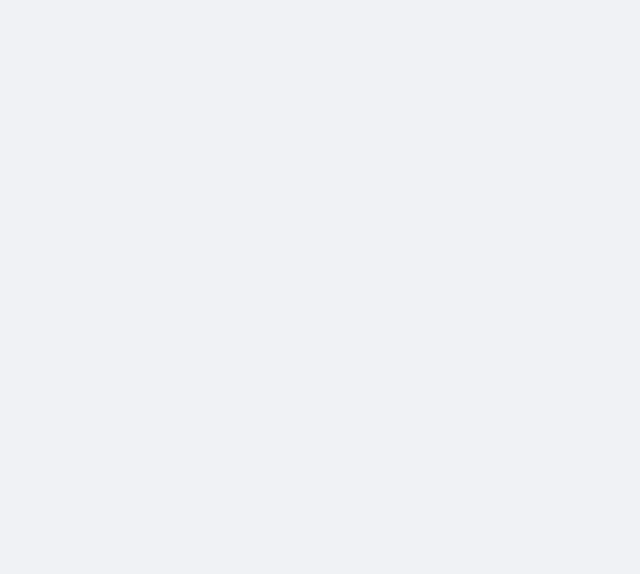
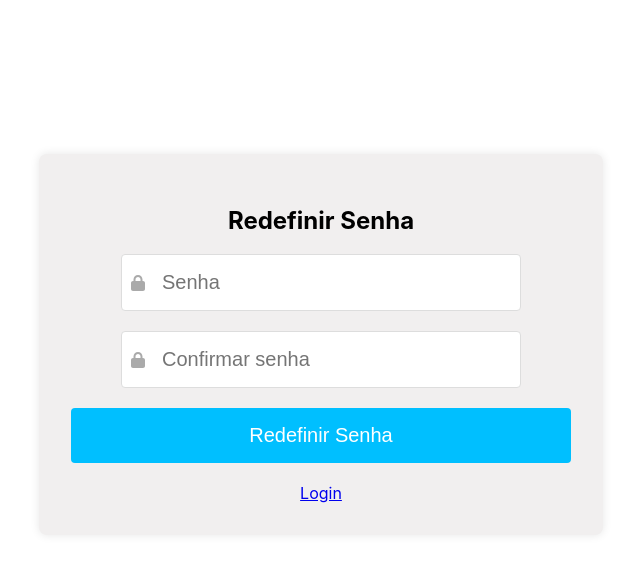
Before and after one commit to davibschneid/PraticasAvancadasDesenvolvimentoWeb, a React (Create React App) app in the folder PraticasAvancadasDesenvolvimentoWeb/api-web/: page /resetar-senha/1 in a window 1280 px wide. Before the commit this address had no page. Shown: the top 574 px of the page, without its empty margins (319-959 px from the left). Built offline with nearby package versions, Linux system fonts and the light colour scheme.

Commit message:
Adicionando busca por nome na lista de registros

```diff
--- a/PraticasAvancadasDesenvolvimentoWeb/api-web/src/App.css
+++ b/PraticasAvancadasDesenvolvimentoWeb/api-web/src/App.css
@@ -39,6 +39,7 @@
   border: 1px solid #ccc;
   border-radius: 8px;
   background-color: #f9f9f9;
+
 }
 
 .form-container fieldset {
@@ -72,7 +73,7 @@
 .form-container input[type="submit"] {
   width: 50%;
   padding: 10px;
-  background-color: #4CAF50;
+  background-color: #00bfff;
   color: white;
   border: none;
   border-radius: 4px;
@@ -81,7 +82,7 @@
 }
 
 .form-container input[type="submit"]:hover {
-  background-color: #45a049;
+  background-color: #00bfff;
 }
 
 .error {
--- a/PraticasAvancadasDesenvolvimentoWeb/api-web/src/CSS/login.css
+++ b/PraticasAvancadasDesenvolvimentoWeb/api-web/src/CSS/login.css
@@ -1,12 +1,3 @@
-body {
-    font-family: Arial, sans-serif;
-    background-color: #f0f2f5;
-    margin: 0;
-    display: flex;
-    justify-content: center;
-    align-items: center;
-    height: 100vh;
-}
 
 .login-container {
     display: flex;
@@ -14,6 +5,7 @@ body {
     align-items: center;
     width: 100%;
     height: 100%;
+    margin-top: 12%;
 }
 
 .login-box {
--- a/PraticasAvancadasDesenvolvimentoWeb/api-web/src/paginas/Cadastro.js
+++ b/PraticasAvancadasDesenvolvimentoWeb/api-web/src/paginas/Cadastro.js
@@ -12,6 +12,7 @@ import axios from 'axios';
 
 import axiosInstance from '../axios/configuracaoAxios';
 
+import FullWidthTabs from './HomeMaterials';
 
 function Cadastro() {
 
@@ -197,6 +198,7 @@ function Cadastro() {
 
     return (
         <div className="App">
+
             <Header title="Formulario de Cadastro" />
 
             <div className="form-container">
@@ -227,7 +229,7 @@ function Cadastro() {
                         <div className="inline-fields">
                             <div className="field-maior">
                                 <label>E-mail:
-                                    <input type="text" name="email" id="nomemaile" value={campos.email} onChange={handleInputChange} />
+                                    <input type="text" name="email" id="email" value={campos.email} onChange={handleInputChange} />
                                     {erros.email && <p className="error">{erros.email}</p>}
                                 </label>
                             </div>
--- /dev/null
+++ b/PraticasAvancadasDesenvolvimentoWeb/api-web/src/paginas/EsqueciMinhaSenha.js
@@ -0,0 +1,47 @@
+
+import React, { useState } from 'react';
+import axios from 'axios';
+import '../CSS/login.css';
+import BotaoVoltar from '../componentes/BotaoVoltar';
+import { FontAwesomeIcon } from '@fortawesome/react-fontawesome';
+import { faUser } from '@fortawesome/free-solid-svg-icons';
+
+const EsqueciMinhaSenha = () => {
+    const [email, setEmail] = useState('');
+    const [mensagem, setMensagem] = useState('');
+    const handlePasswordReset = async () => {
+
+        if (!email) {
+            setMensagem('Informar o e-mail');
+        } else {
+            try {
+                const response = await axios.post('http://localhost:3001/api/esqueci-minha-senha', { email });
+                setMensagem('Um link de recuperação de senha foi enviado para o seu e-mail.');
+            } catch (error) {
+                setMensagem('Erro ao enviar e-mail de recuperação: ');
+            }
+        }
+    };
+    return (
+        <div className="login-container">
+            <div className="login-box">
+                <h1>Esqueci Minha Senha</h1>
+                <div className="input-container">
+                <FontAwesomeIcon icon={faUser} className="input-icon" />
+                <input
+                    type="email"
+                    placeholder="Digite seu e-mail"
+                    value={email}
+                    onChange={(e) => setEmail(e.target.value)}
+                    required
+                />
+                 </div>
+                 <br></br>
+                <button onClick={handlePasswordReset} className="button">Enviar</button>
+                {mensagem && <p style={{ color: 'red' }}>{mensagem}</p>}
+                <BotaoVoltar></BotaoVoltar>
+            </div>
+        </div>
+    );
+};
+export default EsqueciMinhaSenha;
--- /dev/null
+++ b/PraticasAvancadasDesenvolvimentoWeb/api-web/src/paginas/HomeMaterials.js
@@ -0,0 +1,36 @@
+import * as React from 'react';
+import BottomNavigation from '@mui/material/BottomNavigation';
+import BottomNavigationAction from '@mui/material/BottomNavigationAction';
+import FolderIcon from '@mui/icons-material/Folder';
+import RestoreIcon from '@mui/icons-material/Restore';
+import FavoriteIcon from '@mui/icons-material/Favorite';
+import LocationOnIcon from '@mui/icons-material/LocationOn';
+
+export default function LabelBottomNavigation() {
+  const [value, setValue] = React.useState('recents');
+
+  const handleChange = (event, newValue) => {
+    setValue(newValue);
+  };
+
+  return (
+    <BottomNavigation sx={{ width: 500 }} value={value} onChange={handleChange}>
+      <BottomNavigationAction
+        label="Recents"
+        value="recents"
+        icon={<RestoreIcon />}
+      />
+      <BottomNavigationAction
+        label="Favorites"
+        value="favorites"
+        icon={<FavoriteIcon />}
+      />
+      <BottomNavigationAction
+        label="Nearby"
+        value="nearby"
+        icon={<LocationOnIcon />}
+      />
+      <BottomNavigationAction label="Folder" value="folder" icon={<FolderIcon />} />
+    </BottomNavigation>
+  );
+}
--- a/PraticasAvancadasDesenvolvimentoWeb/api-web/src/paginas/ListaRegistros.js
+++ b/PraticasAvancadasDesenvolvimentoWeb/api-web/src/paginas/ListaRegistros.js
@@ -1,28 +1,19 @@
 import React, { useState, useEffect } from 'react';
-import axios from 'axios';
 import axiosInstance from '../axios/configuracaoAxios';
 import BotaoVoltar from '../componentes/BotaoVoltar';
 import { Link } from 'react-router-dom';
-
-//Importar o modal
 import Modal from '../componentes/Modal';
-
-
+import { FaEdit, FaTrash } from 'react-icons/fa';
 import '../App.css';
-
- // Importando o ícone de edicao
-import { FaEdit,FaTrash  } from 'react-icons/fa';
-
 
 function ListaRegistros() {
   const [registros, setRegistros] = useState([]);
   const [loading, setLoading] = useState(true);
   const [error, setError] = useState('');
-
   const [showModal, setShowModal] = useState(false);
   const [selectedId, setSelectedId] = useState(null);
-
   const [mensagem, setMensagem] = useState('');
+  const [buscarPorNome, setBurcarPorNome] = useState('');
 
   useEffect(() => {
     axiosInstance.get('http://localhost:3001/api/usuarios')
@@ -36,12 +27,10 @@ function ListaRegistros() {
       });
   }, []);
 
-
   const handleDelete = (id) => {
     setSelectedId(id);
     setShowModal(true);
   };
-
 
   const confirmDelete = () => {
     axiosInstance.delete(`http://localhost:3001/api/usuarios/${selectedId}`)
@@ -55,18 +44,19 @@ function ListaRegistros() {
         setShowModal(false);
       });
 
-        // Limpar mensagem após 3 segundos
-        setTimeout(() => {
-          setMensagem('');
-      }, 3000);
-
+    setTimeout(() => {
+      setMensagem('');
+    }, 3000);
   };
-
 
   const closeModal = () => {
     setShowModal(false);
     setSelectedId(null);
   };
+
+  const filteredRegistros = registros.filter(registro =>
+    registro.nome.toLowerCase().includes(buscarPorNome.toLowerCase())
+  );
 
   if (loading) {
     return <p>Carregando...</p>;
@@ -79,6 +69,15 @@ function ListaRegistros() {
   return (
     <div className="lista-registros">
       <h2>Lista de Registros</h2>
+      <div>
+      <input
+        type="text"
+        placeholder="Buscar por nome..."
+        value={buscarPorNome}
+        onChange={(e) => setBurcarPorNome(e.target.value)}
+        style={{ width: '20%' }} />
+      </div>
+      <br></br>
       <table>
         <thead>
           <tr>
@@ -94,7 +93,7 @@ function ListaRegistros() {
           </tr>
         </thead>
         <tbody>
-          {registros.map(registro => (
+          {filteredRegistros.map(registro => (
             <tr key={registro.id}>
               <td>{registro.nome}</td>
               <td>{registro.idade}</td>
@@ -106,13 +105,11 @@ function ListaRegistros() {
               <td>{registro.numero}</td>
               <td class="action-column">
                 <Link to={`/editar/${registro.id}`} className="espaco_coluna">
-                   <FaEdit/> Editar  {/* Ícone de edição */}
+                   <FaEdit/> Editar
                 </Link>
-
-                <Link onClick={() => handleDelete(registro.id)} >
-                  <FaTrash /> Deletar {/* Ícone de delete */}
+                <Link onClick={() => handleDelete(registro.id)}>
+                  <FaTrash /> Deletar
                 </Link>
-
               </td>
             </tr>
           ))}
--- a/PraticasAvancadasDesenvolvimentoWeb/api-web/src/paginas/Login.js
+++ b/PraticasAvancadasDesenvolvimentoWeb/api-web/src/paginas/Login.js
@@ -55,7 +55,7 @@ const Login = () => {
                     />
                 </div>
                 <br></br>
-                <Link>Esqueceu a senha?</Link>
+                <Link to="/esqueci-minha-senha">Esqueceu a senha?</Link>
                 <div className="button-container">
                     <button onClick={login} className="button">Login</button>
                 </div>
--- /dev/null
+++ b/PraticasAvancadasDesenvolvimentoWeb/api-web/src/paginas/ResetarSenha.js
@@ -0,0 +1,76 @@
+import React, { useState } from 'react';
+import axios from 'axios';
+import { useParams } from 'react-router-dom';
+import { FontAwesomeIcon } from '@fortawesome/react-fontawesome';
+import { faLock } from '@fortawesome/free-solid-svg-icons';
+import {Link} from 'react-router-dom';
+
+const ResetarSenha = () => {
+
+    const [senha, setSenha] = useState('');
+    const [confirmaSenha, setConfirmaSenha] = useState('');
+    const [mensagem, setMensagem] = useState('');
+    const { token } = useParams();
+
+    const handleSubmit = async (event) => {
+        event.preventDefault();
+        if (senha !== confirmaSenha) {
+            setMensagem('As senhas não coincidem');
+            return;
+        }
+
+        try {
+            const response = await axios.post(`http://localhost:3001/api/resetarsenha`, {
+                senha,
+                token
+            });
+            console.log('response',response.status);
+
+            if (response.status === 200){
+                console.log('200');
+                setMensagem('Senha redefinida com sucesso');
+            }
+
+        } catch (error) {
+            setMensagem('Token invalido!',error);
+        }
+    };
+
+    return (
+        <div className="login-container">
+            <div className="login-box">
+                <h2>Redefinir Senha</h2>
+                <form onSubmit={handleSubmit}>
+
+                    <div className="input-container">
+                        <FontAwesomeIcon icon={faLock} className="input-icon" />
+                        <input
+                            type="password"
+                            placeholder="Senha"
+                            value={senha}
+                            onChange={(e) => setSenha(e.target.value)}
+                            required
+                        />
+                    </div>
+                    <br></br>
+                    <div className="input-container">
+                        <FontAwesomeIcon icon={faLock} className="input-icon" />
+                        <input
+                            type="password"
+                            placeholder="Confirmar senha"
+                            value={confirmaSenha}
+                            onChange={(e) => setConfirmaSenha(e.target.value)}
+                            required
+                        />
+                    </div>
+                    <br></br>
+                    <button type="submit" className="button">Redefinir Senha</button>
+                </form>
+                {mensagem && <p style={{ color: 'red' }}>{mensagem}</p>}
+                <br></br>
+                <Link to="/login">Login</Link>
+            </div>
+        </div>
+    );
+};
+export default ResetarSenha;
--- a/PraticasAvancadasDesenvolvimentoWeb/api-web/src/rotas/Rotas.js
+++ b/PraticasAvancadasDesenvolvimentoWeb/api-web/src/rotas/Rotas.js
@@ -15,6 +15,10 @@ import Upload from  '../componentes/Upload';
 import Login from  '../paginas/Login';
 import { AuthProvider } from '../autenticacao/autenticacao';
 import PrivateRoute from '../autenticacao/rotasPrivadas';
+import EsqueciMinhaSenha from '../paginas/EsqueciMinhaSenha';
+import ResetarSenha from '../paginas/ResetarSenha';
+
+import HomeMaterials from '../paginas/HomeMaterials';
 
 function Rotas() {
     return (
@@ -23,6 +27,9 @@ function Rotas() {
             <Routes>
                 <Route path="/cadastro" element={<Cadastro />} />
                 <Route path="/login" element={<Login />} />
+                <Route path="/esqueci-minha-senha" element={<EsqueciMinhaSenha />} />
+                <Route path="/resetar-senha/:token" element={<ResetarSenha />} />
+                <Route path="/homematerials" element={<HomeMaterials />} />
 
                 <Route path="/" element={<PrivateRoute />}>
                     <Route path="/" element={<Home />} />
```
